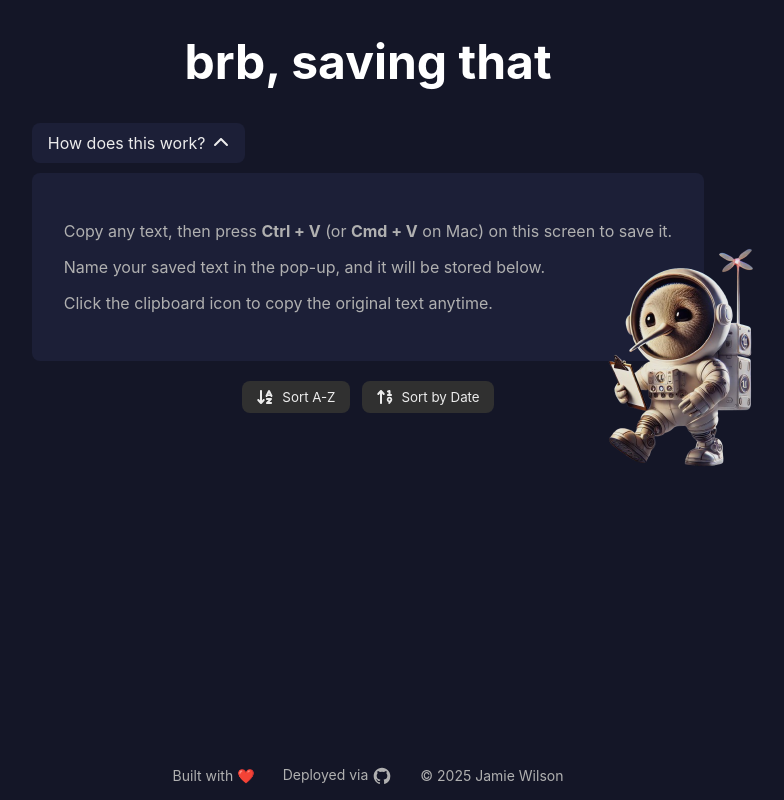
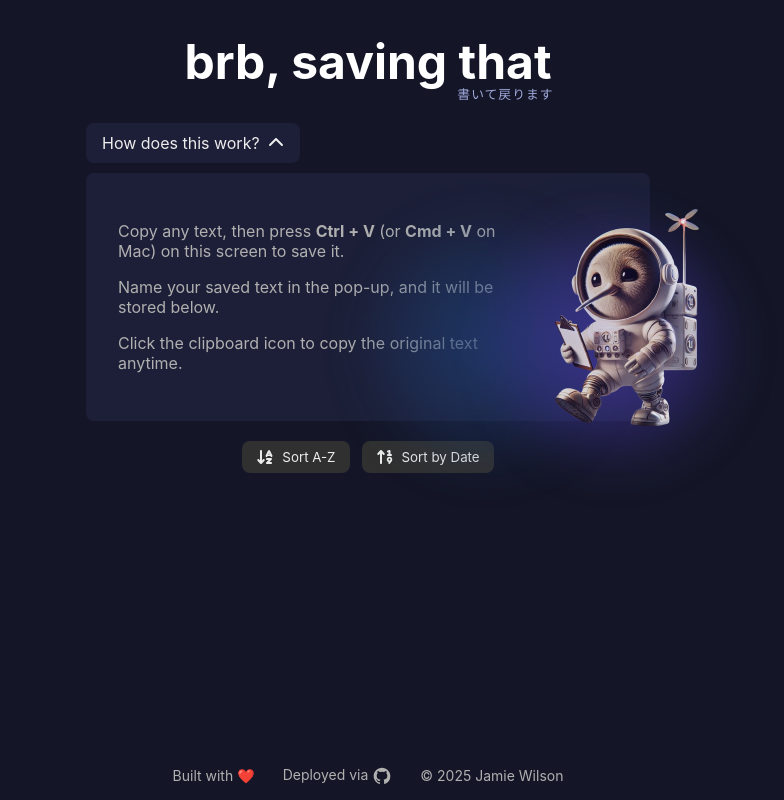
Before and after one commit to dottereldesign/be_write_back, a React (Vite) app: page / in a window 1280 px wide. Both pictures are taken after a click on the button "How does this work?". Shown: the whole page, without its empty margins (272-1056 px from the left). Built offline with nearby package versions, Linux system fonts and the light colour scheme.

Commit message:
Edit header styles, add subtitle to h1

```diff
--- a/src/components/Header.css
+++ b/src/components/Header.css
@@ -5,11 +5,32 @@
   margin-bottom: 20px;
 }
 
+/* ✅ Title Container */
+.title-container {
+  display: inline-block;
+  position: relative;
+  text-align: left;
+}
+
+/* ✅ Main Title */
 .app-title {
   font-size: 3rem;
   font-weight: bold;
   margin-bottom: 32px;
   color: #fff;
+  position: relative;
+  display: inline-block;
+}
+
+/* ✅ Japanese Subtitle - Positioned Bottom-Right */
+.subtitle-jp {
+  position: absolute;
+  bottom: 16px; /* ✅ Slightly below main title */
+  right: -10px; /* ✅ Aligned to the right of the main title */
+  font-size: 0.8rem;
+  color: #9fa8da; /* ✅ Subtle blue-purple tone */
+  font-weight: 500;
+  letter-spacing: 1px;
 }
 
 /* Accordion Toggle Button */
@@ -25,7 +46,7 @@
   margin-bottom: 10px;
   display: flex;
   align-items: center;
-  gap: 8px; /* 🔹 Space between text and icon */
+  gap: 8px;
 }
 
 .accordion-toggle:hover {
@@ -36,26 +57,89 @@
 .instructions {
   font-size: 16px;
   color: #b0b0b0;
-  max-width: 700px;
   margin: 10px auto;
   text-align: left;
   background-color: #1c1f37;
   padding: 32px;
   border-radius: 8px;
-  position: relative; /* ✅ Ensure the image is positioned relative to this container */
+  position: relative;
+  width: 500px;
 }
 
-/* 🔹 Clipboard Image Styling */
+.instructions p {
+  max-width: 400px;
+}
+
+/* ✅ Clipboard Image Styling */
 .clipboard-img {
   position: absolute;
-  bottom: -130px; /* Move slightly below the container */
-  right: -100px; /* Move slightly to the right */
-  width: 250px; /* ✅ Adjust size as needed */
-  opacity: 0.9; /* Slight transparency */
+  bottom: -30px;
+  right: -100px;
+  width: 250px;
+  opacity: 0.9;
   transition: transform 0.3s ease-in-out;
+  z-index: 3;
 }
 
-/* 🔹 Hover Effect for Image */
 .clipboard-img:hover {
-  transform: scale(1.05); /* Slight zoom effect on hover */
+  transform: scale(1.05);
 }
+
+/* ✅ Glowing Spheres - Behind the Image */
+.glow-sphere {
+  position: absolute;
+  width: 250px;
+  height: 250px;
+  border-radius: 50%;
+  filter: blur(20px);
+}
+
+/* ✅ First Sphere - Blue Glow (Behind Image) */
+.sphere-1 {
+  background: radial-gradient(
+    circle,
+    rgba(32, 64, 118, 0.7) 0%,
+    rgba(32, 64, 118, 0) 80%
+  );
+  bottom: -50px;
+  right: 40px;
+  z-index: 1;
+}
+
+/* ✅ Second Sphere - Purple Glow (Behind Image) */
+.sphere-2 {
+  background: radial-gradient(
+    circle,
+    rgba(73, 59, 173, 0.7) 0%,
+    rgba(73, 59, 173, 0) 80%
+  );
+  bottom: -50px;
+  right: -90px;
+  z-index: 1;
+}
+
+/* ✅ Third Sphere - Blue Glow (Above Image) */
+.sphere-3 {
+  background: radial-gradient(
+    circle,
+    rgba(32, 64, 118, 0.7) 0%,
+    rgba(32, 64, 118, 0) 80%
+  );
+  bottom: -20px;
+  right: 50px;
+  z-index: 4;
+  opacity: 0.2;
+}
+
+/* ✅ Fourth Sphere - Purple Glow (Above Image) */
+.sphere-4 {
+  background: radial-gradient(
+    circle,
+    rgba(73, 59, 173, 0.7) 0%,
+    rgba(73, 59, 173, 0) 80%
+  );
+  bottom: -20px;
+  right: -70px;
+  z-index: 4;
+  opacity: 0.3;
+}
--- a/src/components/Header.tsx
+++ b/src/components/Header.tsx
@@ -10,7 +10,11 @@ const Header = () => {
 
   return (
     <header className="app-header">
-      <h1 className="app-title">brb, saving that</h1>
+      {/* 🔹 Main Title */}
+      <div className="title-container">
+        <h1 className="app-title">brb, saving that</h1>
+        <span className="subtitle-jp">書いて戻ります</span>
+      </div>
 
       {/* 🔹 Accordion Toggle Button */}
       <button className="accordion-toggle" onClick={() => setIsOpen(!isOpen)}>
@@ -30,12 +34,20 @@ const Header = () => {
           </p>
           <p>Click the clipboard icon to copy the original text anytime.</p>
 
+          {/* 🔹 Background Glowing Spheres (Behind Image) */}
+          <div className="glow-sphere sphere-1"></div>
+          <div className="glow-sphere sphere-2"></div>
+
           {/* 🔹 Clipboard Image */}
           <img
             src={clipboardImg}
             alt="Clipboard Instructions"
             className="clipboard-img"
           />
+
+          {/* 🔹 Foreground Glowing Spheres (Above Image) */}
+          <div className="glow-sphere sphere-3"></div>
+          <div className="glow-sphere sphere-4"></div>
         </div>
       )}
     </header>
--- a/src/components/PasteContainer.css
+++ b/src/components/PasteContainer.css
@@ -112,3 +112,27 @@
     margin: 0; /* Remove auto margin */
   }
 }
+
+/* 🔹 Empty State Styling */
+.empty-state {
+  display: flex;
+  flex-direction: column;
+  align-items: center;
+  justify-content: center;
+  height: 60vh; /* Centers it in the viewport */
+  text-align: center;
+  color: #b0b0b0;
+}
+
+/* 🔹 Large Clipboard Icon */
+.clipboard-large {
+  font-size: 100px; /* Big clipboard */
+  cursor: pointer;
+  opacity: 0.7;
+  transition: transform 0.2s ease, opacity 0.3s ease-in-out;
+}
+
+.clipboard-large:hover {
+  opacity: 1;
+  transform: scale(1.1); /* Slight pop on hover */
+}
```
